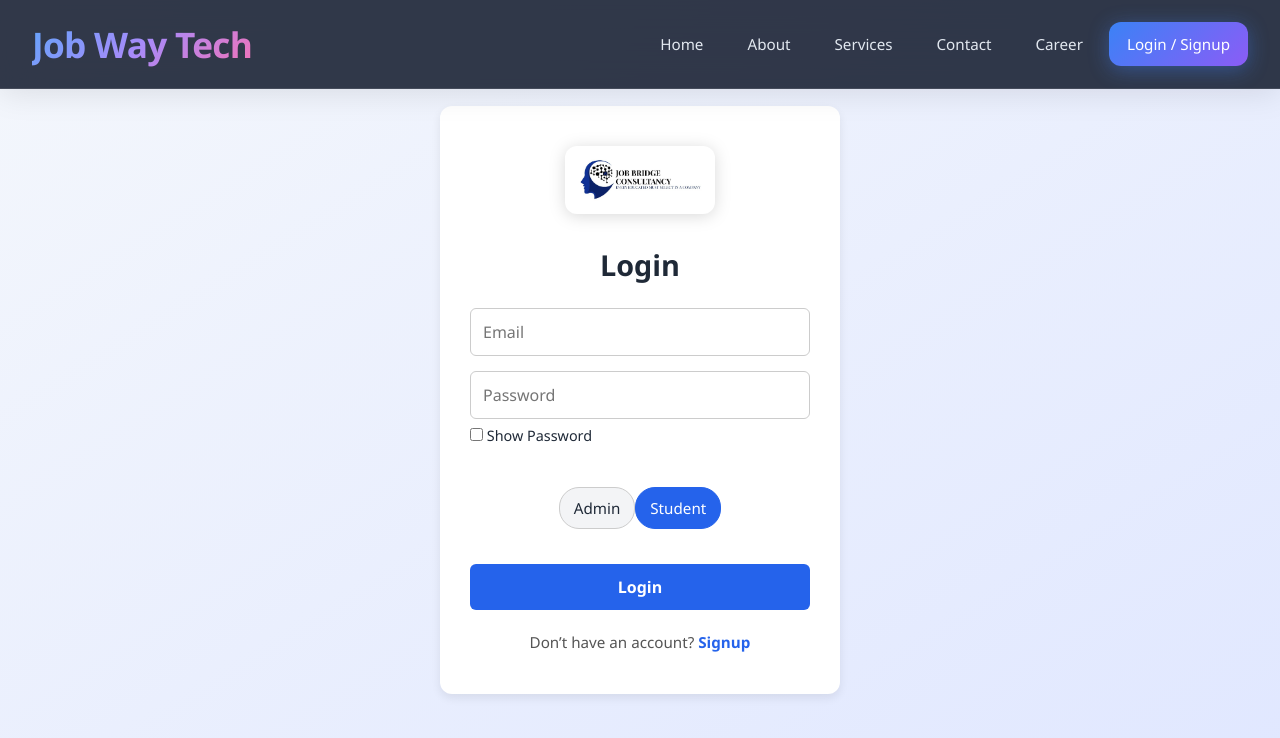
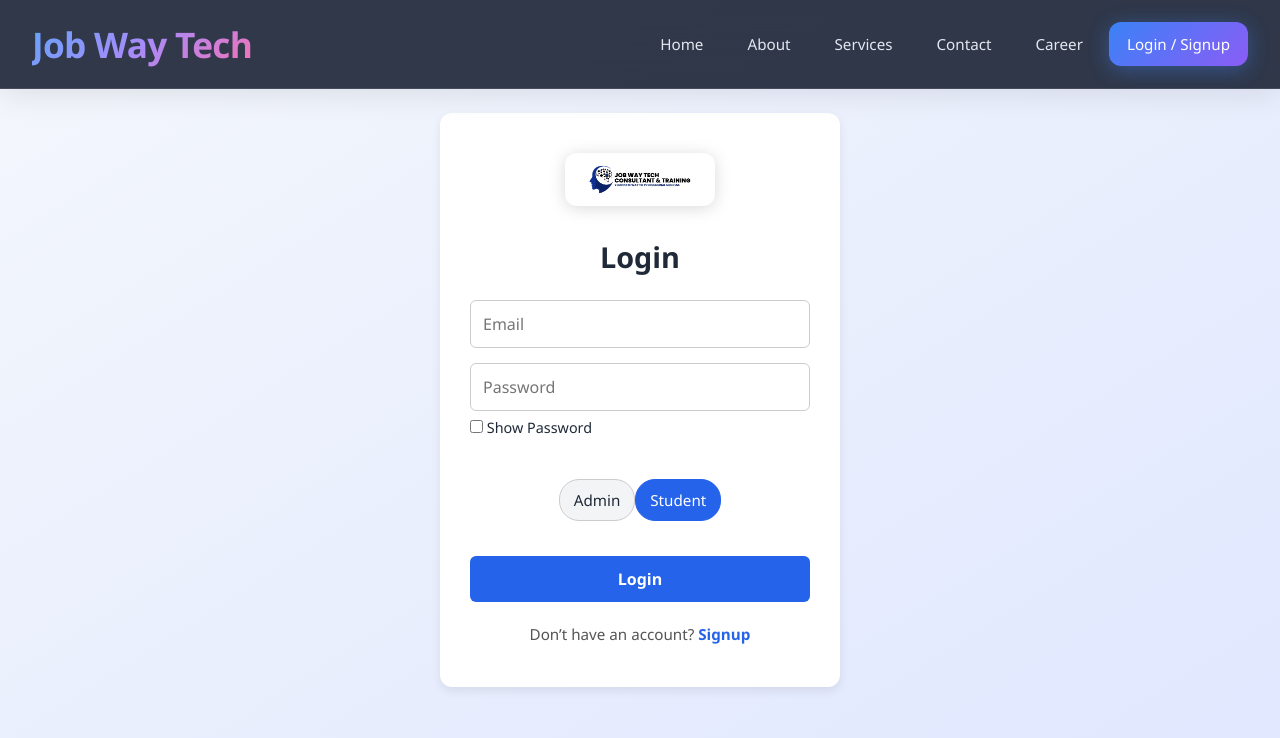
Before and after one commit to Jobwaytech/sitev1, a React (Create React App) app: page /auth in a window 1280 px wide. Shown: the top 738 px of the page. Built offline with nearby package versions, Linux system fonts and the light colour scheme.

Commit message:
Update Auth.js

```diff
--- a/src/pages/Auth.js
+++ b/src/pages/Auth.js
@@ -69,8 +69,8 @@ export default function Auth() {
     <div className="auth-container">
       <div className="auth-box">
         <img
-          src="/jobbridge.jpg"
-          alt="JobBridge Logo"
+          src="/JOBWAYTechMain.jpg"
+          alt="JOBWAYTechMain Logo"
           className="auth-logo"
         />
         <h2>{isLogin ? "Login" : "Signup"}</h2>
```
